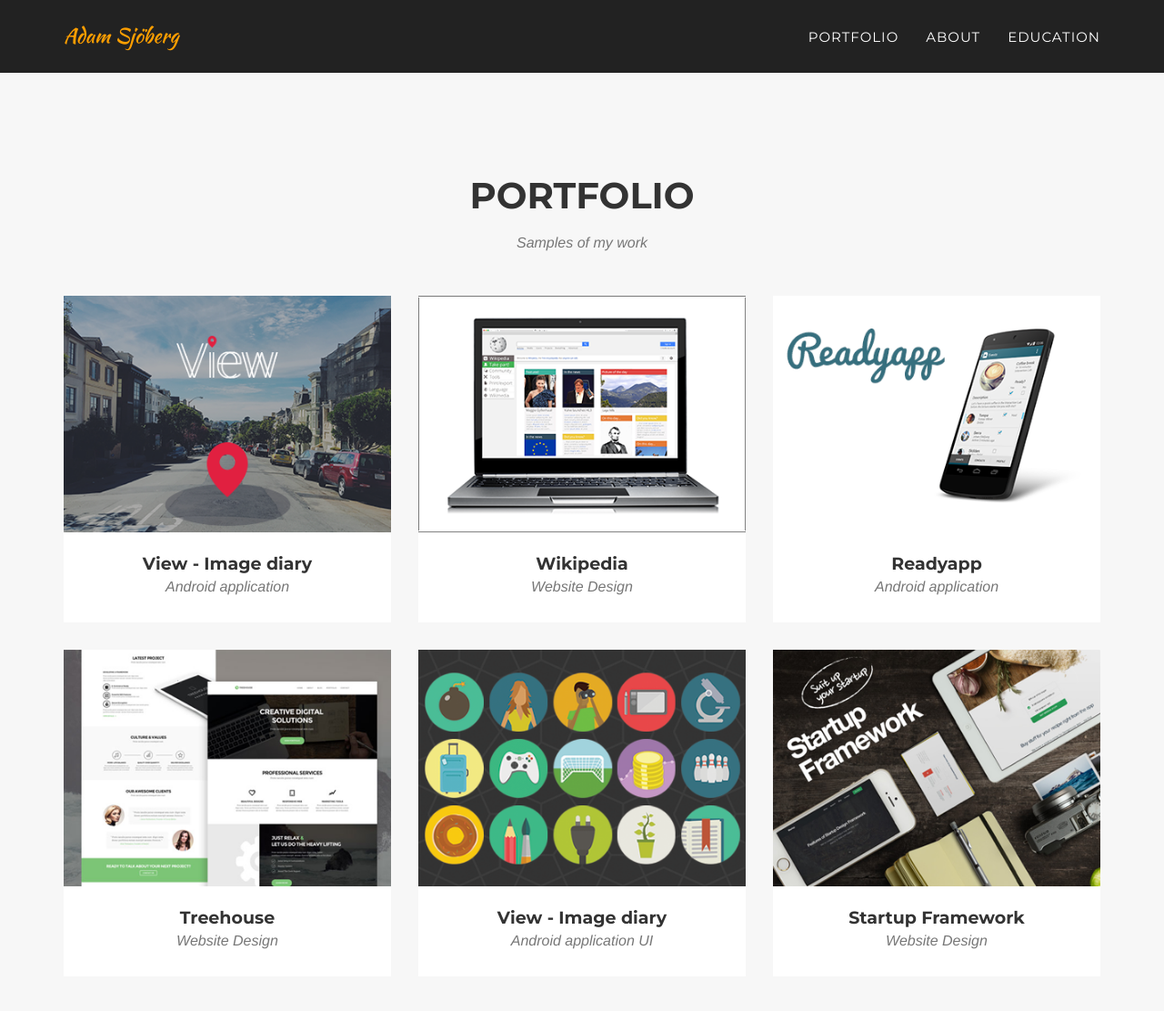
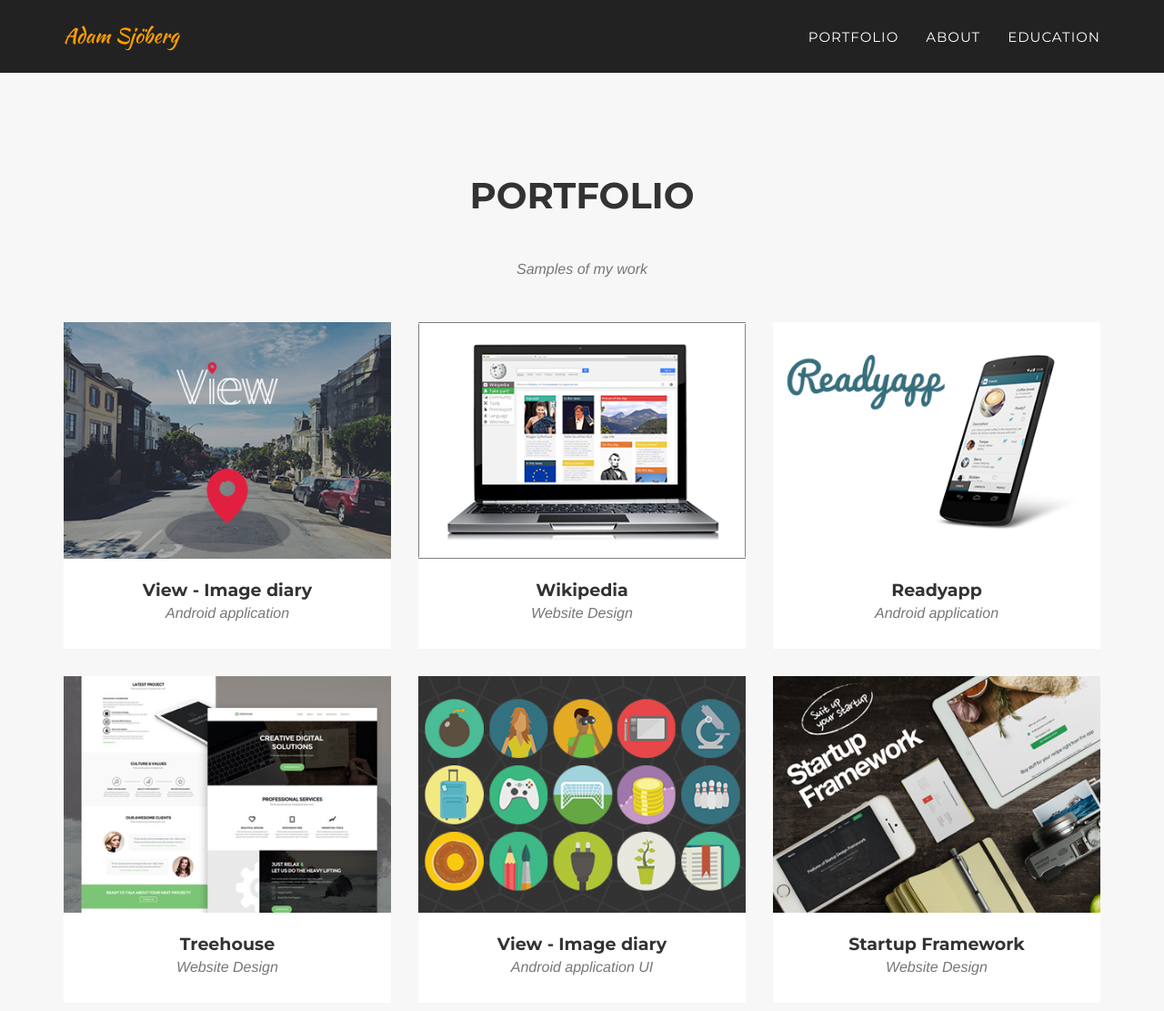
Before and after one commit to Adamsjoberg/Adamsjoberg.github.io, a Jekyll site: the page built from index.html, in a window 1280 px wide and 1400 px high, scrolled down 715 px. Shown: the top 1111 px of the window at 91% size. Built offline with Jekyll 4.4.1, drawn with Linux system fonts in a browser that asks for light colours; some web fonts are replaced.

Commit message:
h2 heading margin 50px

```diff
--- a/_includes/css/agency.css
+++ b/_includes/css/agency.css
@@ -331,7 +331,7 @@
 
 section h2.section-heading {
     margin-top: 0;
-    margin-bottom: 15px;
+    margin-bottom: 50px;
     font-size: 40px;
 }
 
```
